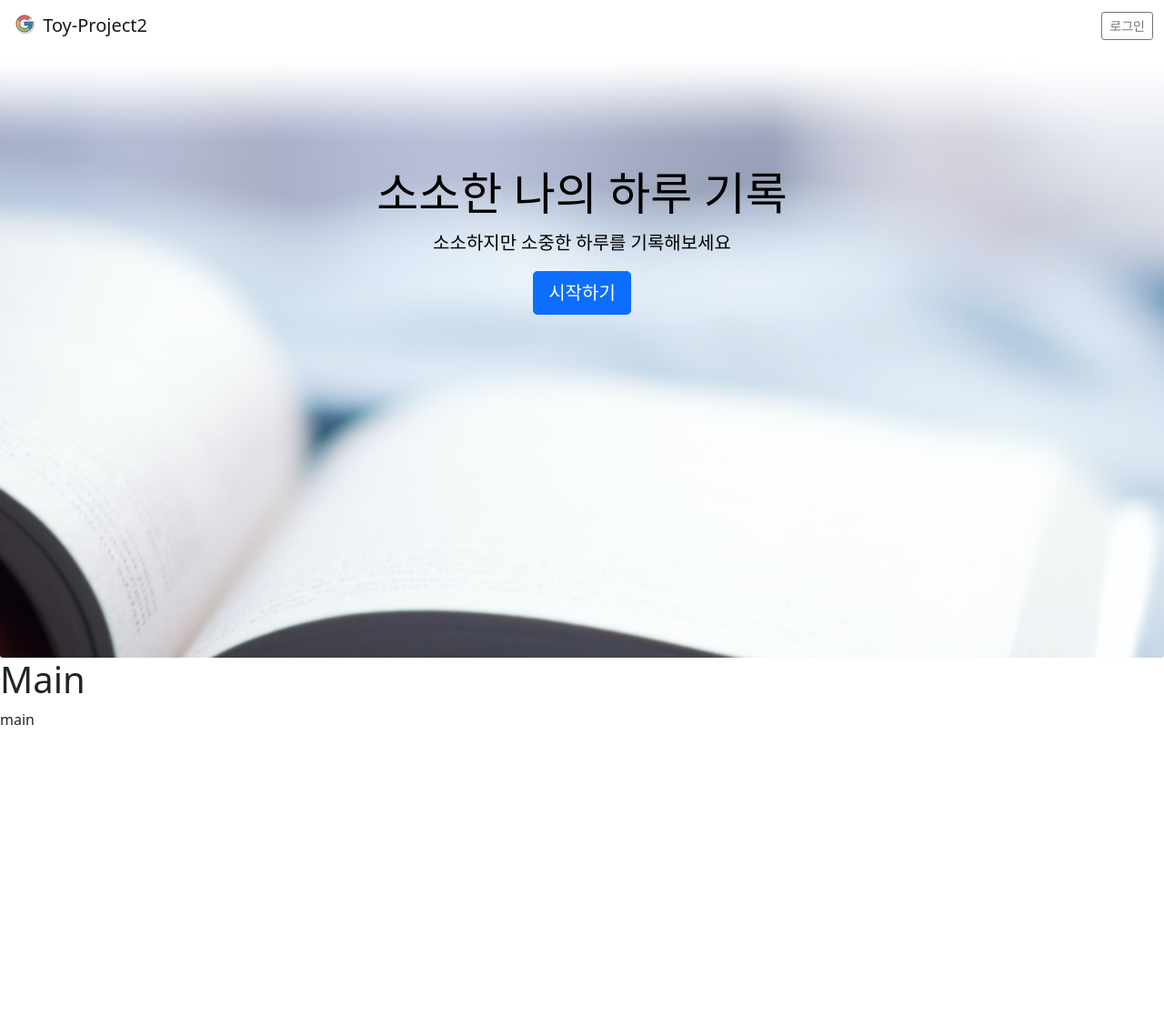
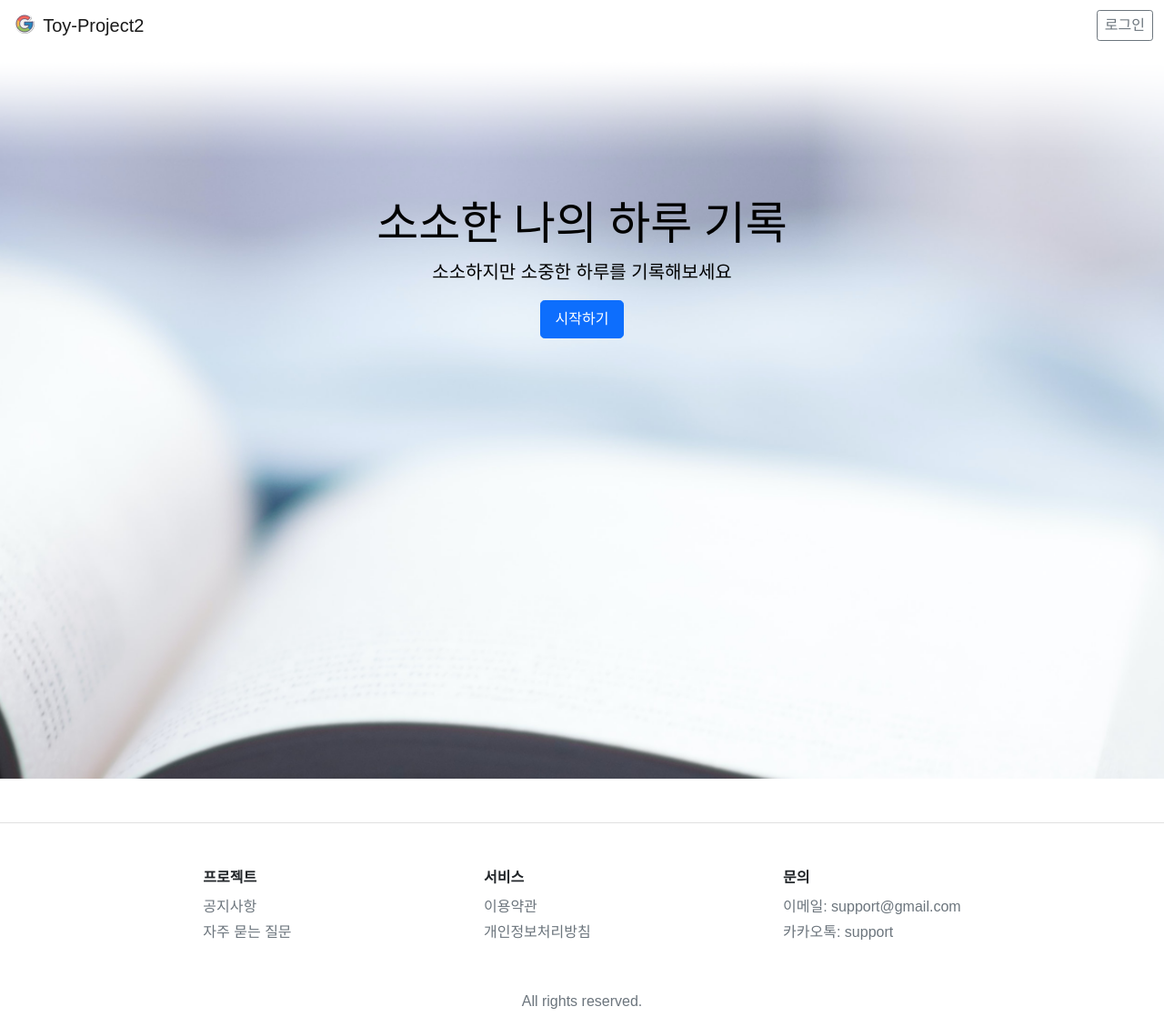
Before and after one commit to leey00nsu/ToyProject_GDSC2022, a Django app: template templates/main_view/main.html in a window 1280 px wide. Shown: the whole page at 91% size. Before the commit the page ends 797 px from the top, so only its background shows below. Run offline with Django 4.2, Linux system fonts and the light colour scheme; the template is opened without the code that fills it, so the values that code supplies are empty; some web fonts are replaced.

Commit message:
[추가] 메인페이지 footer 추가

```diff
--- a/static/css/main.css
+++ b/static/css/main.css
@@ -7,24 +7,36 @@
 }
 @import url(//fonts.googleapis.com/earlyaccess/notosanskr.css);
 
-.notosanskr * {
+.notosanskr {
   font-family: "Noto Sans KR", sans-serif;
 }
 
+.jalnan {
+  font-family: "yg-jalnan";
+}
+
 .intro-items {
-  padding-top: 10%;
+  padding-top: 10rem;
 }
-.intro-main-text {
-  font-family: "yg-jalnan";
+
+.main-text {
   font-size: 50px;
 }
 
-.intro-sub-text {
-  font-family: "Noto Sans KR";
+.sub-text {
   font-size: 20px;
 }
 
-.intro-button {
-  font-family: "Noto Sans KR";
-  font-size: 20px;
+.small-text {
+  font-size: 16px;
 }
+
+.card-img-top {
+  width: auto;
+  height: 100vh;
+  object-fit: cover;
+}
+
+footer {
+  border-top: 1px solid #e0e0e0;
+}
--- a/templates/main_view/main.html
+++ b/templates/main_view/main.html
@@ -20,7 +20,7 @@
 
   <body>
     <header class="sticky-top">
-      <nav class="navbar navbar-expand-lg navbar-light bg-white">
+      <nav class="navbar navbar-light bg-white">
         <div class="container-fluid">
           <a class="navbar-brand" href="#">
             <img
@@ -30,11 +30,14 @@
               height="24"
               class="d-inline-block align-text-top"
             />
-            Toy-Project2
+            <span class="sub-text notosanskr">Toy-Project2</span>
           </a>
 
           <form class="d-flex">
-            <button class="btn btn-sm btn-outline-secondary" type="submit">
+            <button
+              class="small-text btn btn-sm btn-outline-secondary notosanskr"
+              type="submit"
+            >
               로그인
             </button>
           </form>
@@ -42,28 +45,56 @@
       </nav>
     </header>
 
-    <main>
-      <div class="card border-0 h-100">
+    <main class="pb-5">
+      <div class="card border-0">
         <img
-          src="{%static 'images/main-background3.png' %}"
-          class="card-img"
+          src="{%static 'images/main-background.png' %}"
+          class="card-img-top img-fluid"
           alt="..."
         />
         <div
           class="intro-items d-flex flex-column card-img-overlay align-items-center text-black"
         >
-          <h5 class="intro-main-text">소소한 나의 하루 기록</h5>
-          <p class="intro-sub-text">소소하지만 소중한 하루를 기록해보세요</p>
-          <button type="button" class="intro-button btn btn-primary btn-lg">
+          <h5 class="main-text jalnan">소소한 나의 하루 기록</h5>
+          <p class="sub-text notosanskr">
+            소소하지만 소중한 하루를 기록해보세요
+          </p>
+          <button
+            type="button"
+            class="small-text intro-button btn btn-primary btn-lg notosanskr"
+          >
             시작하기
           </button>
         </div>
       </div>
-
-      <h1>Main</h1>
-      <span>main</span>
+      <div></div>
     </main>
-
+    <footer class="pt-5 pb-3 container-fluid">
+      <div
+        class="d-flex flex-row justify-content-evenly pb-5 small-text notosanskr"
+      >
+        <div class="d-flex flex-column">
+          <div class="fw-bold pb-2 fs-6">프로젝트</div>
+          <div class="text-muted pb-1">공지사항</div>
+          <div class="text-muted pb-1">자주 묻는 질문</div>
+        </div>
+        <div class="d-flex flex-column">
+          <div class="fw-bold pb-2">서비스</div>
+          <div class="text-muted pb-1">이용약관</div>
+          <div class="text-muted pb-1">개인정보처리방침</div>
+        </div>
+        <div class="d-flex flex-column">
+          <div class="fw-bold pb-2">문의</div>
+          <div class="text-muted pb-1">이메일: support@gmail.com</div>
+          <div class="text-muted pb-1">카카오톡: support</div>
+        </div>
+      </div>
+      <div class="d-flex flex-row justify-content-center notosanskr">
+        <div class="d-flex flex-column align-items-center">
+          <div class="text-muted small-text">All rights reserved.</div>
+        </div>
+      </div>
+    </footer>
     <!-- Optional JavaScript; choose one of the two! -->
 
     <!-- Option 1: Bootstrap Bundle with Popper -->
```
Also changed, not shown: static/images/main-background.png, static/images/main-background2.png (deleted), static/images/main-background3.png (deleted).
